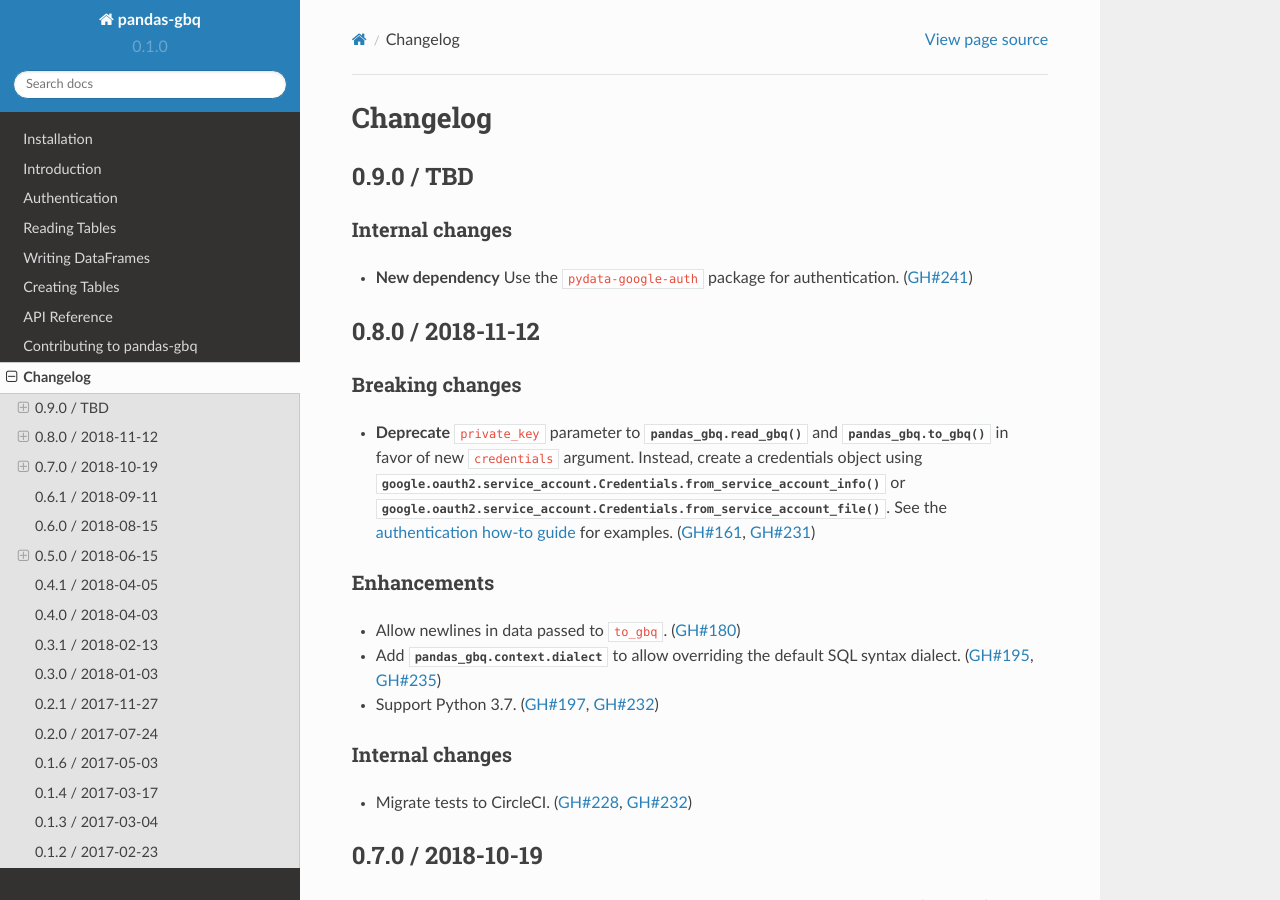
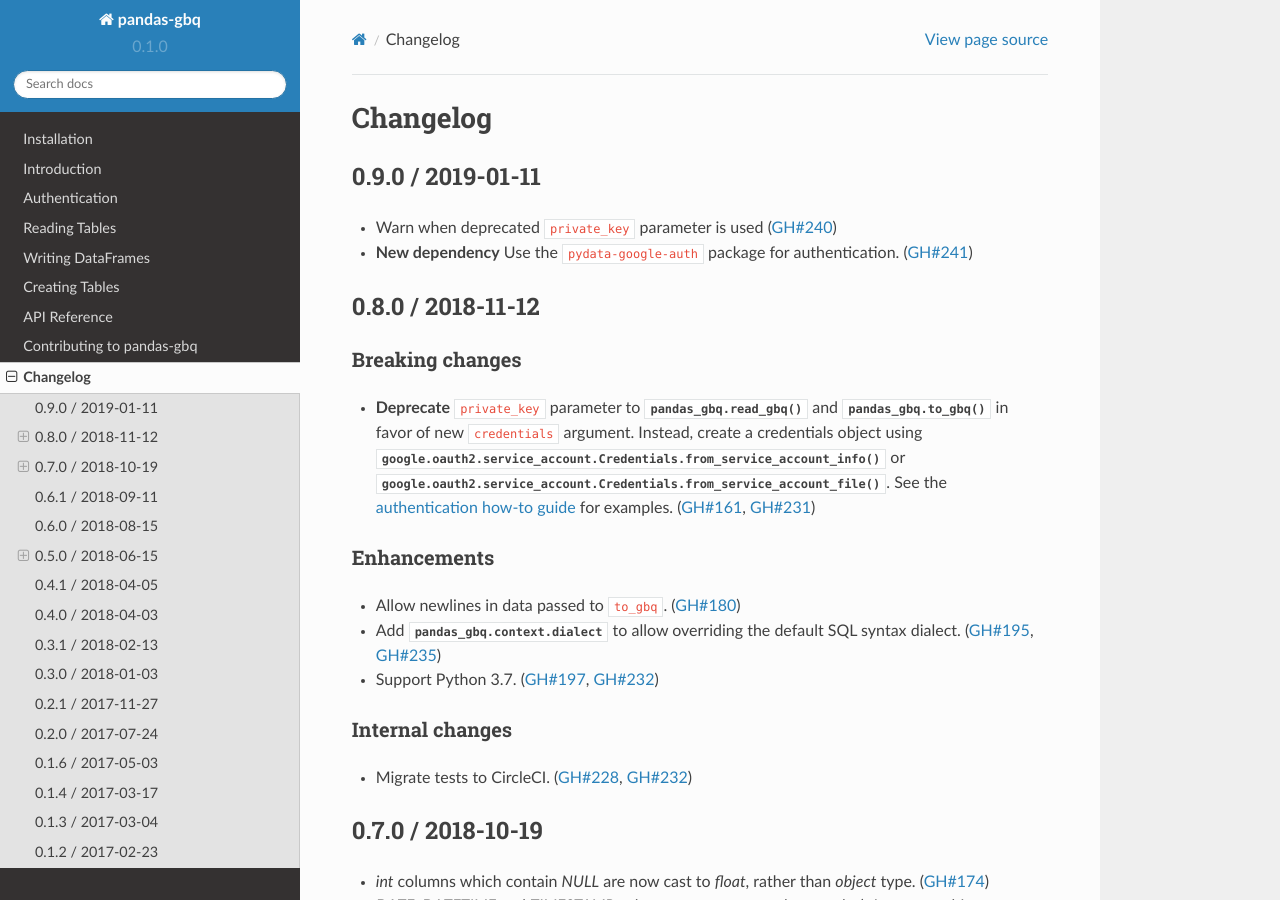
Before and after one commit to googleapis/python-bigquery-pandas, a Sphinx documentation site: the page built from docs/source/changelog.rst, in a window 1280 px wide and 900 px high. Built offline with Sphinx 7.4.7 and the Read the Docs theme 2.0.0, drawn with Linux system fonts in a browser that asks for light colours.

Commit message:
Release 0.9.0 (#243)

```diff
--- a/docs/source/changelog.rst
+++ b/docs/source/changelog.rst
@@ -3,12 +3,10 @@
 
 .. _changelog-0.9.0:
 
-0.9.0 / TBD
------------
+0.9.0 / 2019-01-11
+------------------
 
-Internal changes
-~~~~~~~~~~~~~~~~
-
+- Warn when deprecated ``private_key`` parameter is used (:issue:`240`)
 - **New dependency** Use the ``pydata-google-auth`` package for
   authentication. (:issue:`241`)
 
```
